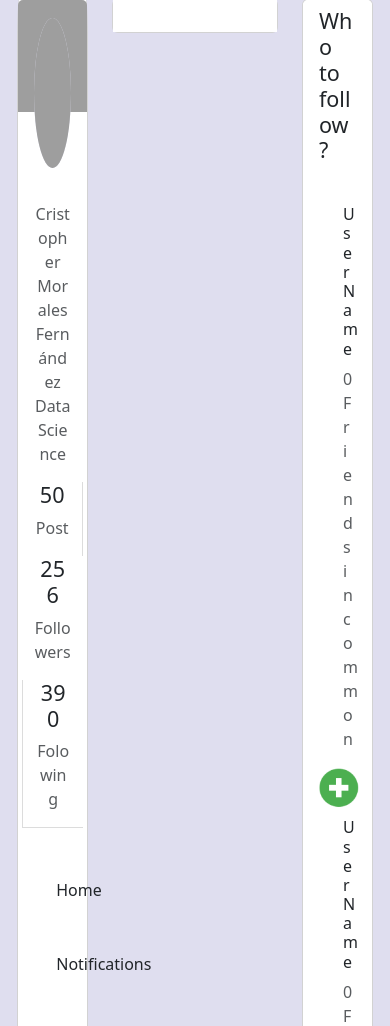
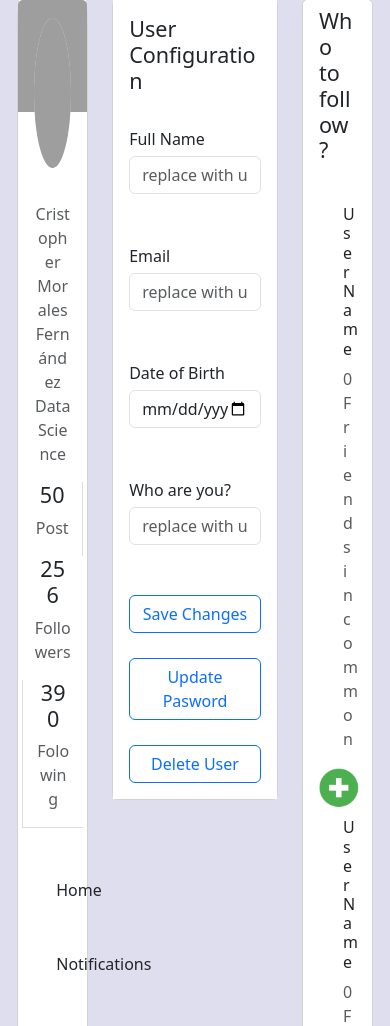
Before and after one commit to JeffRCH18/Conectopia, a Django app: page /userConfiguration/ in a window 390 px wide. Shown: the part 16-1042 px from the top of the page. Run offline with Django 4.2, Linux system fonts and the light colour scheme; grey boxes are pictures that could not be loaded.

Commit message:
Cris 06072023
Add two new models to the data base for users manipulation, one to store the possible preferences and another one to save the preferences for each user in the application.

In addition, add a new view for the user to select the initial preferences when the user create the profile for the first time as part of the user creation process.

@3thanF and @JeffRCH18 please be aware of the implementation of the new models on the DB, you will need to use the preferences tables as well for your applications.

```diff
--- a/Conectopia/social_media/social_media/urls.py
+++ b/Conectopia/social_media/social_media/urls.py
@@ -23,5 +23,6 @@ urlpatterns = [
     path('',usuariosViews.login),
     path('createUser/',usuariosViews.createUser),
     path('login/',usuariosViews.login),
-    path('userConfiguration/',usuariosViews.userConfiguration)
+    path('userConfiguration/',usuariosViews.userConfiguration),
+    path('createUser_Preferences/',usuariosViews.preferences)
 ]
--- a/Conectopia/social_media/usuarios/templates/login.html
+++ b/Conectopia/social_media/usuarios/templates/login.html
@@ -14,7 +14,7 @@
                 <input type="password" name="txtPassword" id="txtPassword" class="form-control" placeholder="Password">
 
                 <div class="row justify-content-center" style="margin-top: 25px;">
-                    <div class="col-md-2">
+                    <div class="col-md-3">
                         <button class="btn btn-outline-primary">Log In</button>
                     </div>
                 </div>
@@ -27,10 +27,10 @@
             {% endif %}
 
             <div class="row justify-content-center text-center" style="margin-top: 10px;">
-                <div class="col-md-4">
+                <div class="col-md-6">
                     <a href="">Forgot your password?</a>
                 </div>
-                <div class="col-md-4">
+                <div class="col-md-6">
                     <a href="/createUser">Create User</a>
                 </div>
             </div>
--- a/Conectopia/social_media/usuarios/templates/userConfiguration.html
+++ b/Conectopia/social_media/usuarios/templates/userConfiguration.html
@@ -2,4 +2,35 @@
 
 {% block content %}
 
+<h4 class="bg-white">User Configuration</h4>
+
+<form action="" class="bg-white">
+    <label for="txtFullName" class="bg-white" style="margin-top: 25px;">Full Name</label>
+    <input style="margin-top: 5px;" type="text" name="txtFullName" id="txtFullName" placeholder="replace with user name"
+        class="form-control bg-white">
+    <label for="txtEmail" class="bg-white" style="margin-top: 50px;">Email</label>
+    <input style="margin-top: 5px;" type="text" name="txtEmail" id="txtEmail" placeholder="replace with user email"
+        class="form-control bg-white">
+    <label for="txtDate" class="bg-white" style="margin-top: 50px;">Date of Birth</label>
+    <input style="margin-top: 5px;" type="date" name="txtDate" id="txtDate" placeholder="replace with date" class="form-control bg-white">
+    <label for="txtDescription" class="bg-white" style="margin-top: 50px;">Who are you?</label>
+    <input style="margin-top: 5px;" type="text" name="txtDescription" id="txtDescription" placeholder="replace with user description"
+        class="form-control bg-white">
+    <div class="row justify-content-center bg-white" style="margin-top: 50px;">
+        <div class="col-xl-4 bg-white">
+            <button class="btn btn-outline-primary" style="width: 100%;">Save Changes</button>
+        </div>
+    </div>
+</form>
+<div class="row justify-content-center bg-white" style="margin-top: 25px;">
+    <div class="col-xl-4 bg-white">
+        <button class="btn btn-outline-primary" style="width: 100%;">Update Pasword</button>
+    </div>
+</div>
+<div class="row justify-content-center bg-white" style="margin-top: 25px;">
+    <div class="col-xl-4 bg-white">
+        <button class="btn btn-outline-primary" style="width: 100%;">Delete User</button>
+    </div>
+</div>
+
 {% endblock %}
--- a/Conectopia/social_media/usuarios/views.py
+++ b/Conectopia/social_media/usuarios/views.py
@@ -1,9 +1,11 @@
 from django.shortcuts import render
 from django.http import HttpResponse
 from django.shortcuts import render
+from django.shortcuts import redirect
 
 #Import models related to Django
 from usuarios.models import Usuarios
+from usuarios.models import Gustos
 
 # Create your views here.
 def login (request):
@@ -25,16 +27,20 @@ def login (request):
             if(userDB == None):
                 return render(request, 'login.html',{
                     'documentTitle':'Log In',
-                    'notification':'User not found'
+                    'notification':'User ' + txtUser + ' not found'
                 })
             else:
+
+                request.session['userName'] = userDB.nombre
+
                 return render(request,'userConfiguration.html',{
                     'documentTitle':'User Configuration'
                 })
-        except:
+        except Exception as e:
+            print(e)
             return render(request, 'login.html',{
                 'documentTitle':'Log In',
-                'notification':'User not found'
+                'notification':'User ' + txtUser + ' not found'
             })
 
 def userConfiguration(request):
@@ -76,15 +82,19 @@ def createUser(request):
 
             user.save()
 
-            return render(request,'createUser_profilePic.html',{
-                'documentTitle':'Create User - ProfilePic',
-                'userName':txtFullName,
-            })
+            return redirect(preferences)
 
         else:
             return render(request,'createUser.html',{
                 'notification':'The password confirmation does not match'
             })
+
+def preferences(request):
+    if request.method == "GET":
+
+        context = {'preferences' : Gustos.objects.all()}
+
+        return render(request,'createUser_preferences.html',context)
 
 def profilePic(request):
 
```
Also changed, not shown: Conectopia/social_media/usuarios/models.py (+13 -1 lines), Conectopia/social_media/usuarios/templates/createUser_preferences.html (added, +39 -0 lines), Conectopia/social_media/usuarios/migrations/0002_gustos_usuarios_fecha_nacimiento.py (added), Conectopia/social_media/usuarios/migrations/0003_gustosusuarios.py (added).
